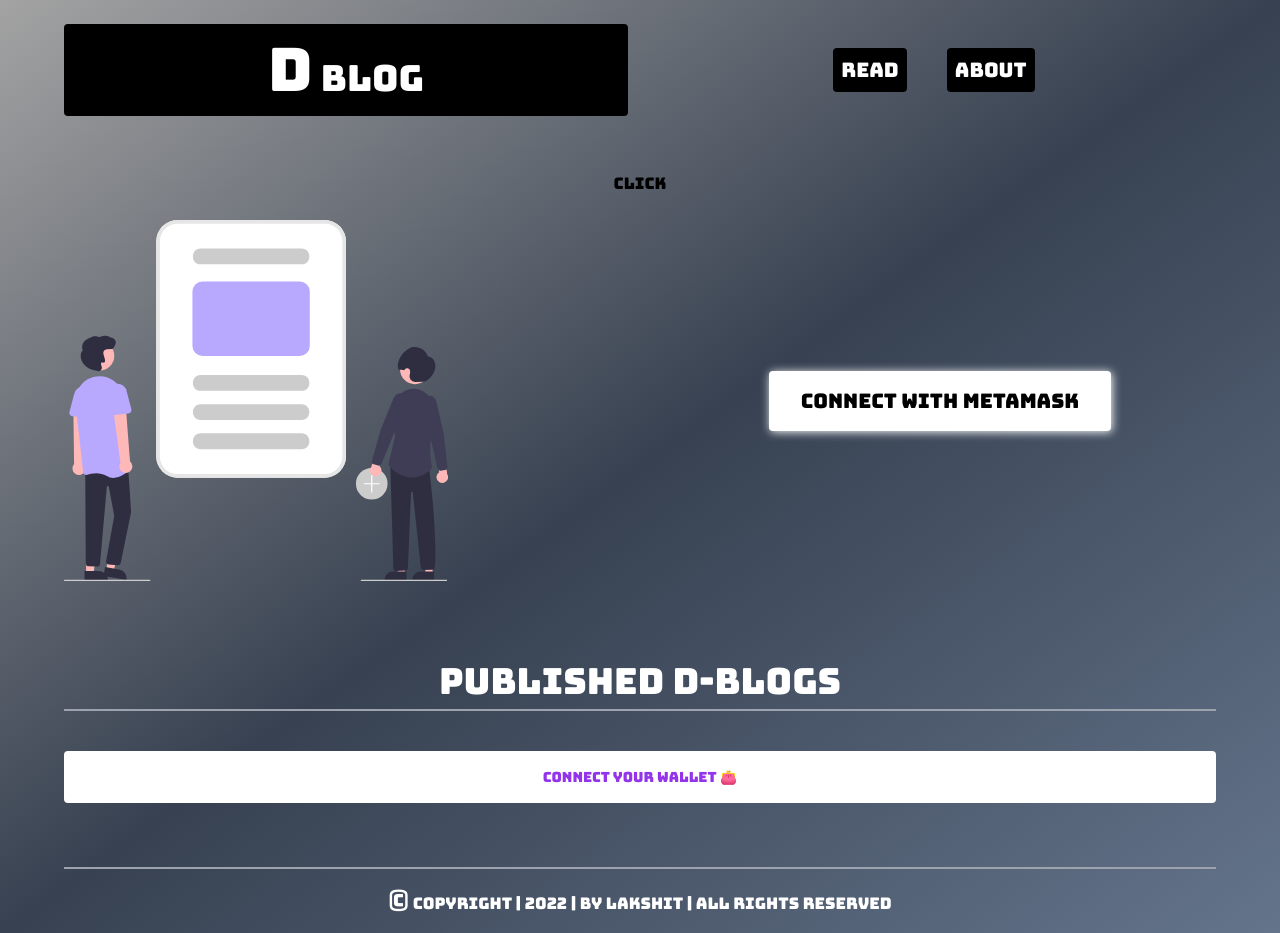
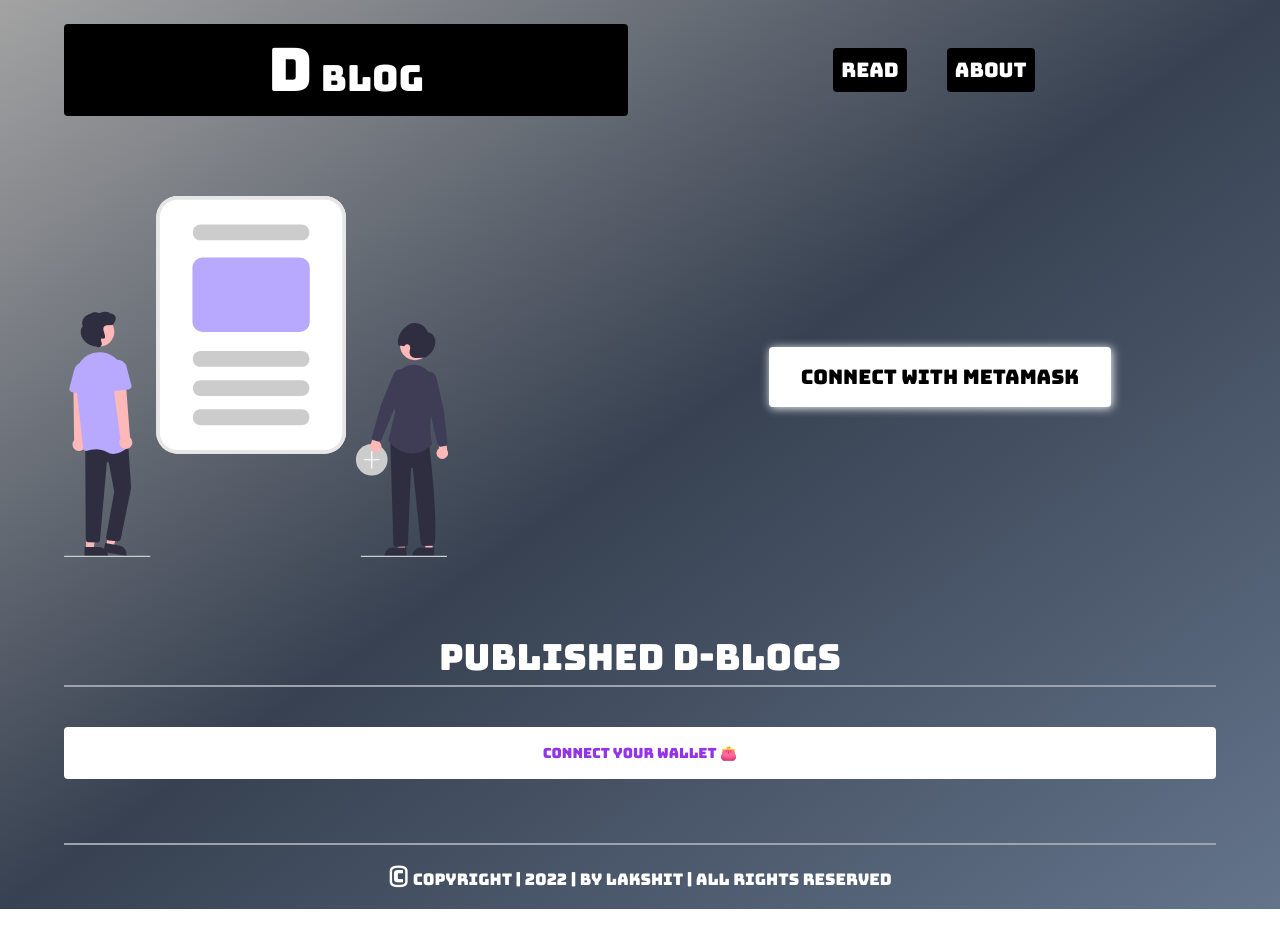
Before and after one commit to Lakshit-Chiranjiv/D-Blog-Dapp, a React (Vite) app in the folder client/: page / in a window 1280 px wide. After the commit the page ends 909 px from the top, so only its background shows below. Built offline with nearby package versions, Linux system fonts and the light colour scheme.

Commit message:
final app.jsx...loaders left

```diff
--- a/client/src/App.jsx
+++ b/client/src/App.jsx
@@ -258,9 +258,6 @@ function App() {
   return (
     <div className="App bg-gradient-to-tl from-slate-500 via-gray-700 to-neutral-400 mb-0">
       <Nav account={account} getAllBlogs={getAllBlogs}/>
-      <button onClick={()=>{
-        console.log(detailsPageData);
-      }}>click</button>
 
       <Routes>
         <Route path='/' element={
@@ -285,16 +282,4 @@ function App() {
 
 export default App
 
-
-//implement react router...x
-//wire all react router links and navigations...x
-//conditional rendering based on blog owner...x
-//blog put on and off sale feature based on conditions if the user is owner itself functions...x
-//conditionally hiding the buy btn if its the owner...x
-//notfound page...x
-//notfound page render conditionally on create and details route...x
-//createPage onsale input error resolve...x
-//little indicator in blog tile to tell sale status...x
-//contract feature, the creator won't get ethers if he/she himself doing reads on his/her blog which has been bought...x
-// responsiveness
 //conditional rendering on btn clicks and loaders
```
